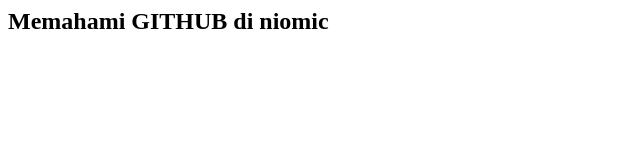
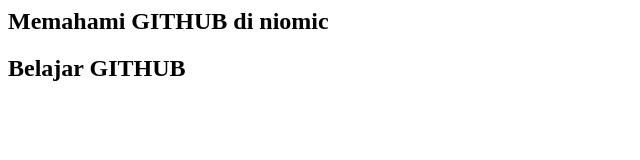
Before and after one commit to Wahwik1/belajar-niomic, a plain HTML site: page belajar.html in a window 1280 px wide. Shown: the whole page, without its empty margins (0-640 px from the left). Drawn offline with Linux system fonts and the light colour scheme.

Commit message:
Menambahkan h2 di belajar.html

```diff
--- a/belajar.html
+++ b/belajar.html
@@ -6,5 +6,7 @@
 </head>
 <body>
     <h2>Memahami GITHUB di niomic</h2>
+    <h2>Belajar GITHUB
+    </h2>
 </body>
 </html>
```
